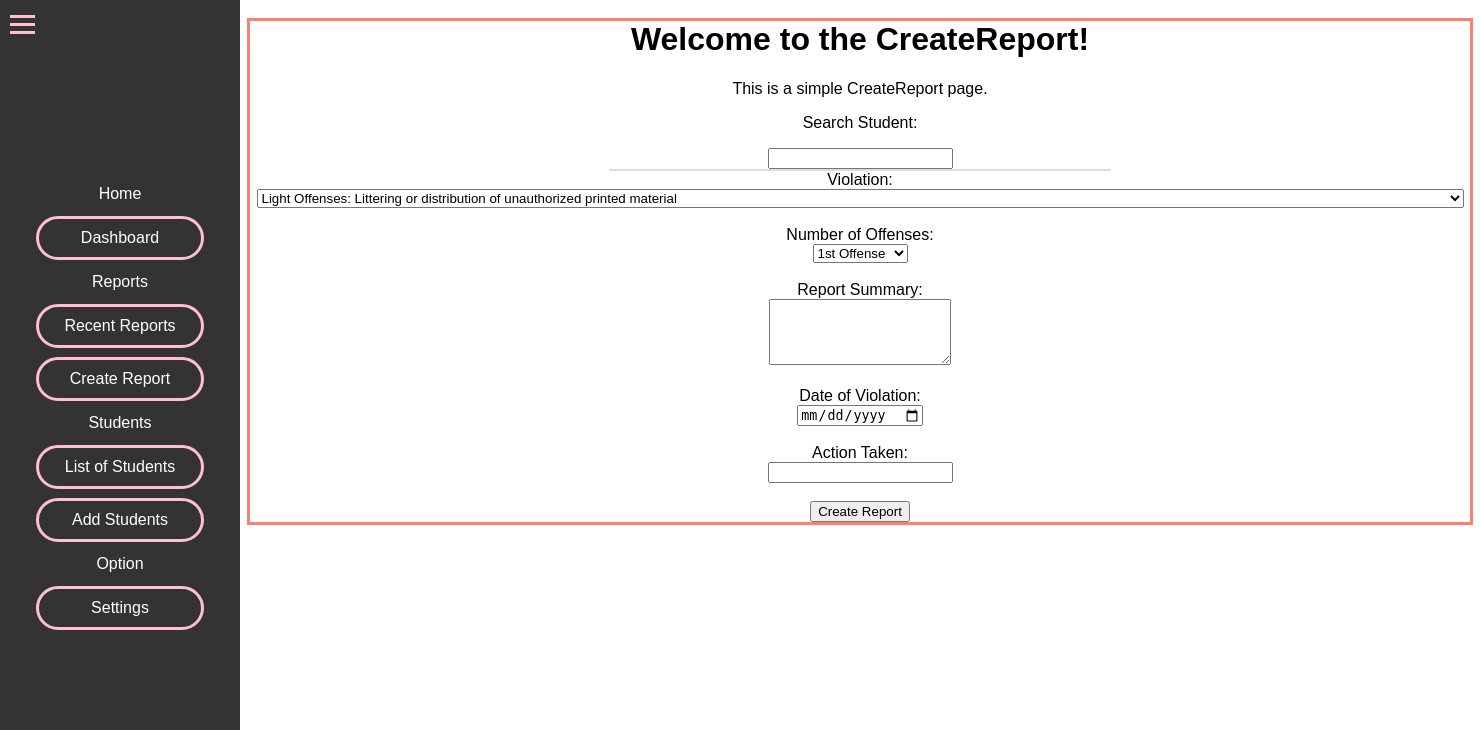
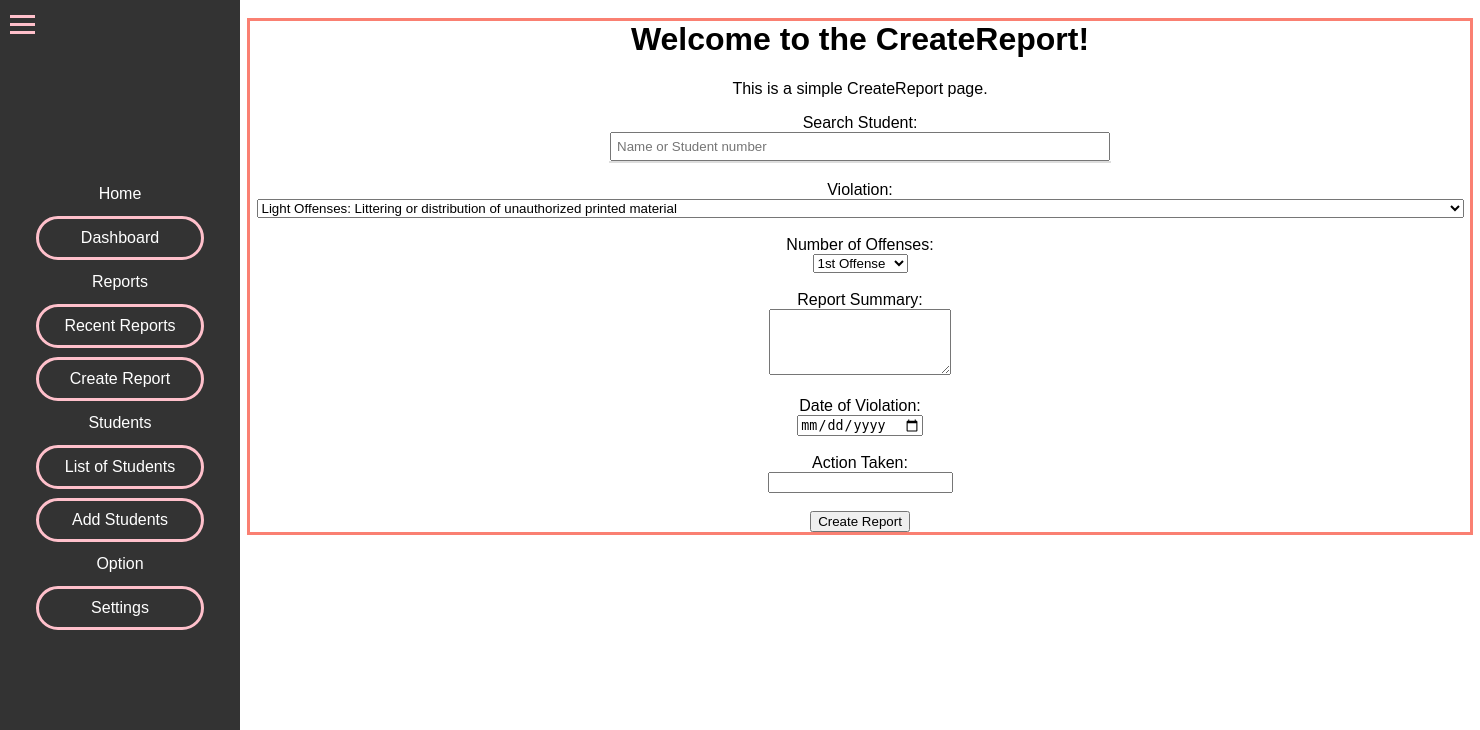
Before and after one commit to doksii/BulSUVMS, a PHP site: page /CreateReport.php in a window 1480 px wide. Shown: the part 70-800 px from the top of the page. Run offline with PHP 8.4, Linux system fonts and the light colour scheme; the visitor is signed in with stand-in values (Sample User, id 1).

Commit message:
searchbar design

```diff
--- a/CreateReport.php
+++ b/CreateReport.php
@@ -25,7 +25,7 @@ if ($_SESSION['role'] !== 'admin') {
     <style>
         /* Add some basic styling for the search box and results */
         #search-results {
-            border: .5px solid #ddd;
+            border: .2px solid #ddd;
             width: 500px;
             max-height: 100px;
             overflow-y: auto;
@@ -38,6 +38,12 @@ if ($_SESSION['role'] !== 'admin') {
         }
         .search-item:hover {
             background-color: #f0f0f0;
+        }
+        #student_search {
+            width: 500px;
+            padding: 5px;
+            box-sizing: border-box;
+
         }
     </style>
     <script>
@@ -122,10 +128,9 @@ if ($_SESSION['role'] !== 'admin') {
             <h1>Welcome to the CreateReport!</h1>
             <p>This is a simple CreateReport page.</p>
             <form action="php/createreport_process.php" method="post">
-                <p>Search Student:</p>
-                <label for="student_search" id="search_bar"></label>
-                <input type="text" id="student_search" name="student_search" autocomplete="off">
-                <div id="search-results"></div>
+                <label for="student_search">Search Student:</label><br>
+                <input type="text" id="student_search" name="student_search" autocomplete="off" placeholder="Name or Student number">
+                <div id="search-results"></div><br>
 
                 <input type="hidden" id="student_number" name="student_number">
 
```
